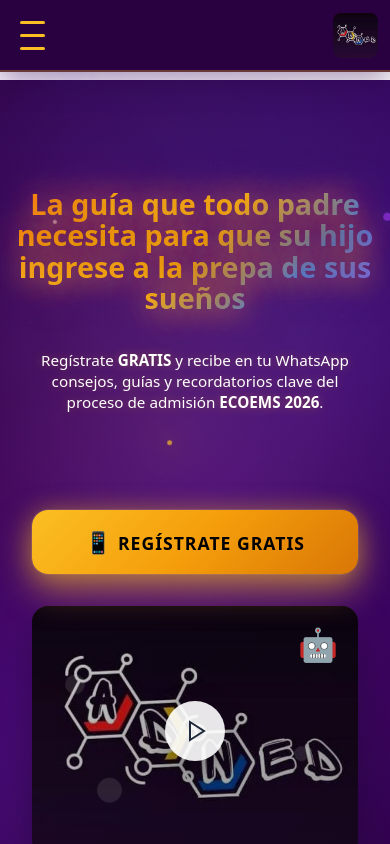
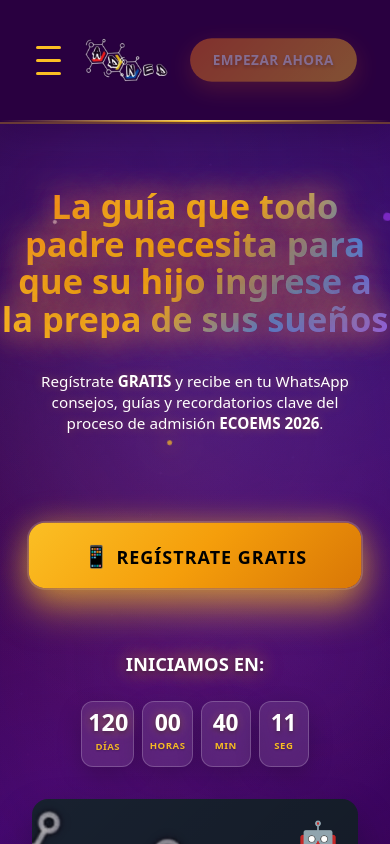
Before and after one commit to Azucelfesa/LandingPage, a SvelteKit app: page / in a window 390 px wide. Shown: the top 844 px of the page. Built offline with nearby package versions, Linux system fonts and the light colour scheme.

Commit message:
agrege temporizador hasta el 15 de enero

```diff
--- a/src/lib/Header.svelte
+++ b/src/lib/Header.svelte
@@ -28,7 +28,6 @@
 			<div class="logo">
 				<a href="/" class="logo-link">
 					<img src="/photo_2025-09-12_15-08-29.jpg" alt="ADNED Logo" class="logo-image">
-
 				</a>
 			</div>
 
@@ -39,10 +38,10 @@
 						<a href="/" class="nav-link" on:click={closeMenu}>Inicio</a>
 					</li>
 					<li class="nav-item">
-						<a href="/#beneficios" class="nav-link" on:click={closeMenu}>Misión y Visión</a>
+						<a href="/#quienes-somos" class="nav-link" on:click={closeMenu}>Quiénes Somos</a>
 					</li>
 					<li class="nav-item">
-						<a href="/#quienes-somos" class="nav-link" on:click={closeMenu}>Quiénes Somos</a>
+						<a href="/#beneficios" class="nav-link" on:click={closeMenu}>Misión y Visión</a>
 					</li>
 					<li class="nav-item">
 						<a href="/#nuestros-cursos" class="nav-link" on:click={closeMenu}>Nuestros Cursos</a>
@@ -63,12 +62,14 @@
 
 			<!-- CTA Button -->
 			<div class="header-cta">
-				<a href="/formulario" class="btn btn-primary btn-sm">
-					Empezar ahora
+				<a href="/formulario" class="btn btn-primary">
+					EMPEZAR AHORA
 				</a>
 			</div>
 		</div>
 	</div>
+	<!-- Línea separadora -->
+	<div class="header-separator"></div>
 </header>
 
 <style>
@@ -95,8 +96,10 @@
 		display: flex;
 		align-items: center;
 		justify-content: space-between;
-		height: 80px;
+		height: 140px;
 		position: relative;
+		padding: 0 1rem;
+		gap: 1rem;
 	}
 
 	.logo {
@@ -108,7 +111,7 @@
 	.logo-link {
 		display: flex;
 		align-items: center;
-		gap: 0.5rem;
+		gap: 0.75rem;
 		text-decoration: none;
 		color: #ffffff;
 		font-weight: 700;
@@ -117,33 +120,15 @@
 		text-shadow: 0 2px 4px rgba(0, 0, 0, 0.3);
 	}
 
-	.logo-link:hover {
-		color: #fbbf24;
-		transform: scale(1.02);
-		text-shadow: 0 0 10px rgba(251, 191, 36, 0.5);
+
+	.logo-image {
+		width: 130px;
+		height: 130px;
+		object-fit: contain;
+		border-radius: 8px;
 	}
 
-	.logo-image {
-		width: 45px;
-		height: 45px;
-		object-fit: contain;
-		border-radius: 8px;
-		transition: all 0.3s ease;
-	}
 
-	.logo-link:hover .logo-image {
-		transform: scale(1.1);
-		filter: brightness(1.2);
-	}
-
-	.logo-text {
-		font-size: 1.5rem;
-		font-weight: 800;
-		background: linear-gradient(135deg, #FF0000, #FFFF00, #0000FF);
-		-webkit-background-clip: text;
-		-webkit-text-fill-color: transparent;
-		background-clip: text;
-	}
 
 	.nav {
 		display: flex;
@@ -154,11 +139,11 @@
 	.nav-list {
 		display: flex;
 		align-items: center;
-		gap: 0.8rem;
+		gap: 0.6rem;
 		list-style: none;
 		margin: 0;
 		padding: 0;
-		flex-wrap: wrap;
+		flex-wrap: nowrap;
 	}
 
 	.nav-item {
@@ -180,9 +165,9 @@
 		font-weight: 600;
 		transition: all 0.3s ease;
 		position: relative;
-		padding: 0.3rem 0.4rem;
+		padding: 0.4rem 0.5rem;
 		border-radius: 0.5rem;
-		font-size: 0.75rem;
+		font-size: 0.9rem;
 		text-transform: uppercase;
 		letter-spacing: 0.3px;
 		text-shadow: 0 2px 4px rgba(0, 0, 0, 0.3);
@@ -217,6 +202,8 @@
 	.header-cta {
 		display: flex;
 		align-items: center;
+		z-index: 1002;
+		position: relative;
 	}
 
 	.mobile-menu-btn {
@@ -253,48 +240,45 @@
 	/* Tablet Styles */
 	@media (max-width: 1024px) {
 		.nav-list {
-			gap: 0.6rem;
+			gap: 0.4rem;
 		}
 
 		.nav-link {
-			font-size: 0.7rem;
-			padding: 0.25rem 0.35rem;
+			font-size: 0.8rem;
+			padding: 0.3rem 0.4rem;
 		}
 
 		.logo-image {
-			width: 40px;
-			height: 40px;
+			width: 120px;
+			height: 120px;
 		}
 
 		.logo-link {
 			font-size: 1.1rem;
-			gap: 0.4rem;
+			gap: 0.5rem;
 		}
 
 		.btn-primary {
 			padding: 0.6rem 1.2rem;
-			font-size: 0.85rem;
+			font-size: 0.8rem;
 		}
 	}
 
 	/* Mobile Styles */
 	@media (max-width: 768px) {
 		.header-content {
-			height: 70px;
+			height: 120px;
 		}
 
 		.logo-image {
-			width: 50px;
-			height: 50px;
+			width: 100px;
+			height: 100px;
 		}
 
-		.logo-text {
-			font-size: 1.2rem;
-		}
 
 		.nav {
 			position: fixed;
-			top: 70px;
+			top: 120px;
 			left: 0;
 			right: 0;
 			background: #290040;
@@ -359,7 +343,7 @@
 		}
 
 		.header-cta {
-			display: none;
+			display: flex;
 		}
 
 		.mobile-menu-btn {
@@ -414,13 +398,10 @@
 		}
 
 		.logo-image {
-			width: 45px;
-			height: 45px;
+			width: 85px;
+			height: 85px;
 		}
 
-		.logo-text {
-			font-size: 1.1rem;
-		}
 
 		.nav-link {
 			padding: 0.875rem 1rem;
@@ -443,16 +424,20 @@
 	}
 
 	.btn-primary {
-		background: linear-gradient(135deg, #f97316 0%, #fbbf24 50%, #f59e0b 100%);
+		background: linear-gradient(135deg, #f97316 0%, #fbbf24 100%);
 		color: #ffffff;
 		font-weight: 700;
-		border-radius: 0.75rem;
+		border-radius: 2rem;
 		position: relative;
 		overflow: hidden;
 		text-transform: uppercase;
 		letter-spacing: 0.5px;
-		box-shadow: 0 4px 15px rgba(249, 115, 22, 0.4);
+		box-shadow: 0 8px 25px rgba(249, 115, 22, 0.4);
 		text-shadow: 0 2px 4px rgba(0, 0, 0, 0.3);
+		padding: 0.75rem 1.5rem;
+		font-size: 0.9rem;
+		min-width: 140px;
+		white-space: nowrap;
 	}
 
 	.btn-primary:hover {
@@ -462,8 +447,21 @@
 		text-shadow: 0 0 8px rgba(255, 255, 255, 0.5);
 	}
 
-	.btn-sm {
-		padding: 0.375rem 0.75rem;
-		font-size: 0.875rem;
+
+	.header-separator {
+		height: 2px;
+		background: linear-gradient(90deg, transparent 0%, #fbbf24 50%, transparent 100%);
+		position: relative;
+		z-index: 1;
+	}
+
+	.header-separator::before {
+		content: '';
+		position: absolute;
+		top: 0;
+		left: 0;
+		right: 0;
+		height: 1px;
+		background: linear-gradient(90deg, transparent 0%, rgba(255, 255, 255, 0.3) 50%, transparent 100%);
 	}
 </style>
--- a/src/routes/+page.svelte
+++ b/src/routes/+page.svelte
@@ -51,6 +51,51 @@
 	let redirectTimer: number | null = null;
 	let showMoreCursos = false;
 
+	// Contador regresivo
+	let timeLeft = {
+		days: 0,
+		hours: 0,
+		minutes: 0,
+		seconds: 0
+	};
+	let countdownInterval: number | null = null;
+
+	// Fecha objetivo: 15 de enero de 2026
+	const targetDate = new Date('2026-01-15T23:59:59').getTime();
+
+	function updateCountdown() {
+		const now = new Date().getTime();
+		const distance = targetDate - now;
+
+		// Debug: mostrar información en consola
+		console.log('Fecha actual:', new Date(now));
+		console.log('Fecha objetivo:', new Date(targetDate));
+		console.log('Diferencia en ms:', distance);
+
+		if (distance < 0) {
+			timeLeft = { days: 0, hours: 0, minutes: 0, seconds: 0 };
+			if (countdownInterval) {
+				clearInterval(countdownInterval);
+			}
+			console.log('Contador terminado');
+			return;
+		}
+
+		timeLeft = {
+			days: Math.floor(distance / (1000 * 60 * 60 * 24)),
+			hours: Math.floor((distance % (1000 * 60 * 60 * 24)) / (1000 * 60 * 60)),
+			minutes: Math.floor((distance % (1000 * 60 * 60)) / (1000 * 60)),
+			seconds: Math.floor((distance % (1000 * 60)) / 1000)
+		};
+
+		console.log('Tiempo restante:', timeLeft);
+	}
+
+	function startCountdown() {
+		updateCountdown();
+		countdownInterval = setInterval(updateCountdown, 1000);
+	}
+
 
 	// Estado para controlar qué FAQ está abierto
 	let openFaq: number | null = null;
@@ -279,6 +324,8 @@
 
 
 	onMount(() => {
+		// Iniciar contador regresivo
+		startCountdown();
 
 		// Esperar a que los elementos estén disponibles
 		setTimeout(() => {
@@ -410,6 +457,10 @@
 		}
 		// Limpiar el intervalo del carrusel
 		stopAutoPlay();
+		// Limpiar el contador regresivo
+		if (countdownInterval) {
+			clearInterval(countdownInterval);
+		}
 	});
 </script>
 
@@ -441,6 +492,29 @@
 							<span class="whatsapp-icon">📱</span>
 								Regístrate gratis
 						</button>
+					</div>
+
+						<!-- Contador regresivo -->
+						<div class="countdown-container">
+							<h3 class="countdown-title">INICIAMOS EN:</h3>
+							<div class="countdown-timer">
+								<div class="countdown-item" style="--item-index: 0;">
+									<div class="countdown-number">{timeLeft.days.toString().padStart(2, '0')}</div>
+									<div class="countdown-label">Días</div>
+								</div>
+								<div class="countdown-item" style="--item-index: 1;">
+									<div class="countdown-number">{timeLeft.hours.toString().padStart(2, '0')}</div>
+									<div class="countdown-label">Horas</div>
+								</div>
+								<div class="countdown-item" style="--item-index: 2;">
+									<div class="countdown-number">{timeLeft.minutes.toString().padStart(2, '0')}</div>
+									<div class="countdown-label">Min</div>
+								</div>
+								<div class="countdown-item" style="--item-index: 3;">
+									<div class="countdown-number">{timeLeft.seconds.toString().padStart(2, '0')}</div>
+									<div class="countdown-label">Seg</div>
+								</div>
+							</div>
 						</div>
 					</div>
 
@@ -1015,13 +1089,13 @@
 	.video-container {
 		position: relative;
 		width: 100%;
-		max-width: 500px;
+		max-width: 600px;
 	}
 
 	.video-frame {
 		position: relative;
 		width: 100%;
-		height: 400px;
+		height: 500px;
 		border-radius: 1rem;
 		overflow: hidden;
 		box-shadow: 0 20px 40px rgba(0, 0, 0, 0.3);
@@ -1134,7 +1208,7 @@
 	}
 
 	.hero-title {
-		font-size: 2.2rem;
+		font-size: 3rem;
 		font-weight: 700;
 		line-height: 1.1;
 		margin-bottom: 1rem;
@@ -1174,6 +1248,112 @@
 		justify-content: center;
 	}
 
+	/* Contador regresivo */
+	.countdown-container {
+		margin-top: 2.5rem;
+		text-align: center;
+	}
+
+	.countdown-title {
+		color: #ffffff;
+		font-size: 1.2rem;
+		font-weight: 600;
+		margin-bottom: 1.5rem;
+		text-shadow: 0 2px 4px rgba(0, 0, 0, 0.3);
+		animation: titlePulse 2s ease-in-out infinite;
+		position: relative;
+	}
+
+	@keyframes titlePulse {
+		0%, 100% {
+			transform: scale(1);
+			text-shadow:
+				0 2px 4px rgba(0, 0, 0, 0.3),
+				0 0 10px rgba(251, 191, 36, 0.3);
+		}
+		50% {
+			transform: scale(1.05);
+			text-shadow:
+				0 2px 4px rgba(0, 0, 0, 0.3),
+				0 0 20px rgba(251, 191, 36, 0.6),
+				0 0 30px rgba(251, 191, 36, 0.4);
+		}
+	}
+
+	.countdown-timer {
+		display: flex;
+		justify-content: center;
+		gap: 1rem;
+		flex-wrap: wrap;
+	}
+
+	.countdown-item {
+		background: rgba(255, 255, 255, 0.1);
+		backdrop-filter: blur(10px);
+		border: 1px solid rgba(255, 255, 255, 0.2);
+		border-radius: 12px;
+		padding: 1rem 0.8rem;
+		min-width: 70px;
+		text-align: center;
+		box-shadow: 0 8px 25px rgba(0, 0, 0, 0.2);
+		transition: all 0.3s ease;
+	}
+
+	.countdown-item:hover {
+		transform: translateY(-5px);
+		box-shadow: 0 12px 35px rgba(0, 0, 0, 0.3);
+		background: rgba(255, 255, 255, 0.15);
+	}
+
+	.countdown-number {
+		font-size: 2rem;
+		font-weight: 800;
+		color: #ffffff;
+		line-height: 1;
+		margin-bottom: 0.5rem;
+		text-shadow: 0 2px 4px rgba(0, 0, 0, 0.3);
+		animation: numberGlow 3s ease-in-out infinite;
+		animation-delay: calc(var(--item-index) * 0.2s);
+	}
+
+	@keyframes numberGlow {
+		0%, 100% {
+			transform: scale(1);
+			text-shadow:
+				0 2px 4px rgba(0, 0, 0, 0.3),
+				0 0 8px rgba(251, 191, 36, 0.2);
+		}
+		50% {
+			transform: scale(1.08);
+			text-shadow:
+				0 2px 4px rgba(0, 0, 0, 0.3),
+				0 0 15px rgba(251, 191, 36, 0.5),
+				0 0 25px rgba(251, 191, 36, 0.3);
+		}
+	}
+
+	.countdown-label {
+		font-size: 0.8rem;
+		font-weight: 600;
+		color: #fbbf24;
+		text-transform: uppercase;
+		letter-spacing: 0.5px;
+		text-shadow: 0 1px 2px rgba(0, 0, 0, 0.3);
+		animation: labelFloat 4s ease-in-out infinite;
+		animation-delay: calc(var(--item-index) * 0.3s);
+	}
+
+	@keyframes labelFloat {
+		0%, 100% {
+			transform: translateY(0px);
+			opacity: 0.8;
+		}
+		50% {
+			transform: translateY(-3px);
+			opacity: 1;
+		}
+	}
+
 	@keyframes titleFloat {
 		0%, 100% { transform: translateY(0px) scale(1); }
 		25% { transform: translateY(-15px) scale(1.02); }
@@ -1418,8 +1598,6 @@
 	}
 
 	.btn-whatsapp {
-		animation: none !important;
-		transform: none !important;
 		position: relative;
 		z-index: 101;
 	}
@@ -1694,7 +1872,7 @@
 
 	/* Efecto de flotación para el botón */
 	.floating-button {
-		animation: floating 3s ease-in-out infinite;
+		animation: floating 4s ease-in-out infinite;
 		box-shadow:
 			0 15px 35px rgba(251, 191, 36, 0.5),
 			0 0 25px rgba(251, 191, 36, 0.3),
@@ -1709,26 +1887,33 @@
 				0 0 25px rgba(251, 191, 36, 0.3),
 				0 0 0 1px rgba(255, 255, 255, 0.1);
 		}
-		25% {
-			transform: translateY(-8px) scale(1.02);
+		20% {
+			transform: translateY(-10px) scale(1.03);
 			box-shadow:
 				0 20px 40px rgba(251, 191, 36, 0.6),
 				0 0 30px rgba(251, 191, 36, 0.4),
 				0 0 0 2px rgba(255, 255, 255, 0.2);
 		}
-		50% {
-			transform: translateY(-12px) scale(1.05);
+		40% {
+			transform: translateY(-15px) scale(1.05);
 			box-shadow:
 				0 25px 45px rgba(251, 191, 36, 0.7),
 				0 0 35px rgba(251, 191, 36, 0.5),
 				0 0 0 3px rgba(255, 255, 255, 0.3);
 		}
-		75% {
-			transform: translateY(-8px) scale(1.02);
+		60% {
+			transform: translateY(-10px) scale(1.03);
 			box-shadow:
 				0 20px 40px rgba(251, 191, 36, 0.6),
 				0 0 30px rgba(251, 191, 36, 0.4),
 				0 0 0 2px rgba(255, 255, 255, 0.2);
+		}
+		80% {
+			transform: translateY(-5px) scale(1.01);
+			box-shadow:
+				0 18px 38px rgba(251, 191, 36, 0.55),
+				0 0 28px rgba(251, 191, 36, 0.35),
+				0 0 0 1.5px rgba(255, 255, 255, 0.15);
 		}
 	}
 
@@ -1974,7 +2159,7 @@
 		}
 
 		.hero-title {
-			font-size: 1.8rem;
+			font-size: 2.2rem;
 		}
 
 		.hero-subtitle {
@@ -1982,7 +2167,7 @@
 		}
 
 		.video-frame {
-			height: 300px;
+			height: 350px;
 			transform: none;
 		}
 
@@ -2003,11 +2188,37 @@
 		.registration-form {
 			padding: 1.25rem;
 		}
+
+		/* Contador responsivo */
+		.countdown-container {
+			margin-top: 2rem;
+		}
+
+		.countdown-title {
+			font-size: 1.1rem;
+		}
+
+		.countdown-timer {
+			gap: 0.8rem;
+		}
+
+		.countdown-item {
+			padding: 0.8rem 0.6rem;
+			min-width: 60px;
+		}
+
+		.countdown-number {
+			font-size: 1.6rem;
+		}
+
+		.countdown-label {
+			font-size: 0.7rem;
+		}
 	}
 
 	@media (max-width: 480px) {
 		.hero-title {
-			font-size: 1.5rem;
+			font-size: 1.8rem;
 		}
 
 		.hero-subtitle {
@@ -2015,7 +2226,25 @@
 		}
 
 		.video-frame {
-			height: 250px;
+			height: 300px;
+		}
+
+		/* Contador móvil pequeño */
+		.countdown-timer {
+			gap: 0.5rem;
+		}
+
+		.countdown-item {
+			padding: 0.6rem 0.4rem;
+			min-width: 50px;
+		}
+
+		.countdown-number {
+			font-size: 1.4rem;
+		}
+
+		.countdown-label {
+			font-size: 0.6rem;
 		}
 	}
 
```
Also changed, not shown: src/lib/animations.ts (+10 -10 lines), static/photo_2025-09-12_15-08-29.jpg. Lines whose indentation alone changed are shown as unchanged.
